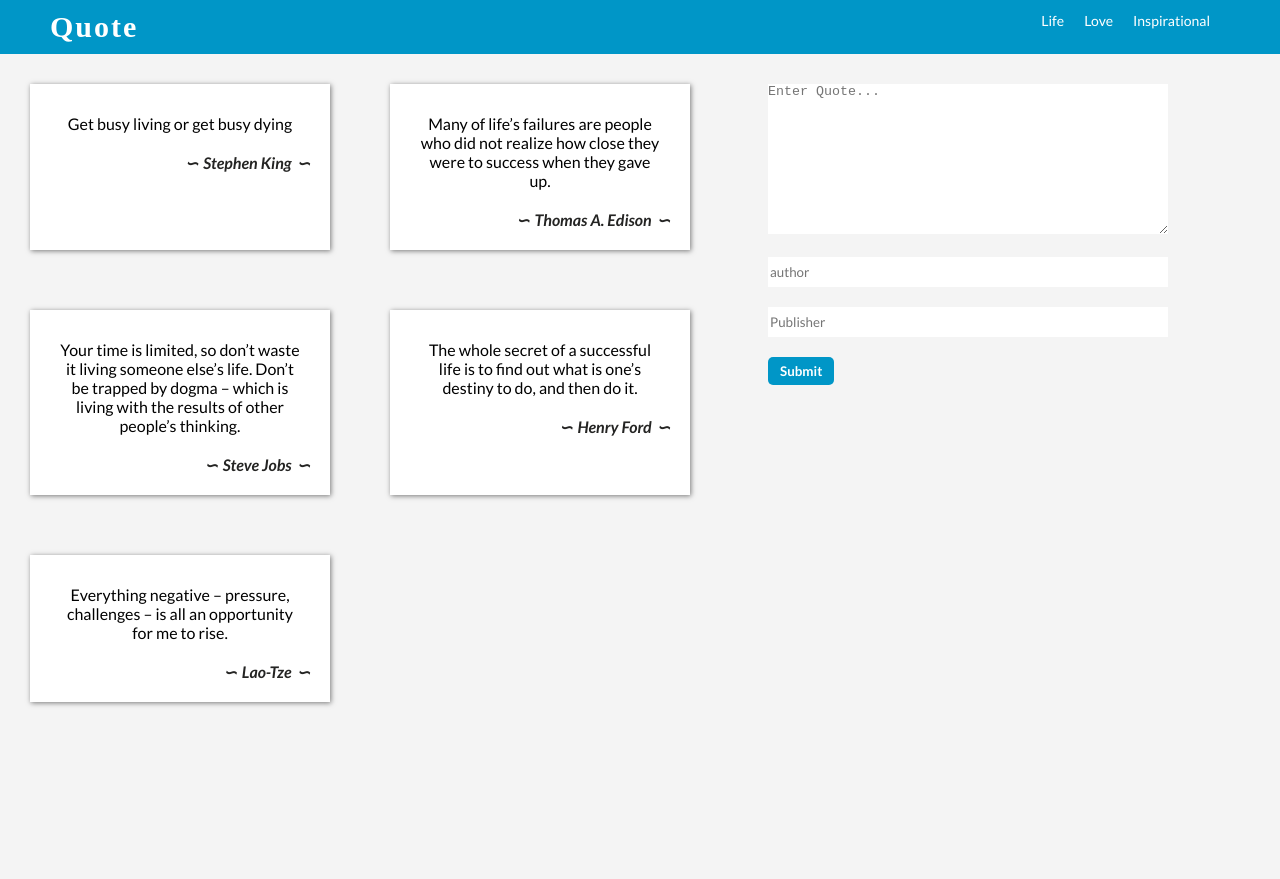
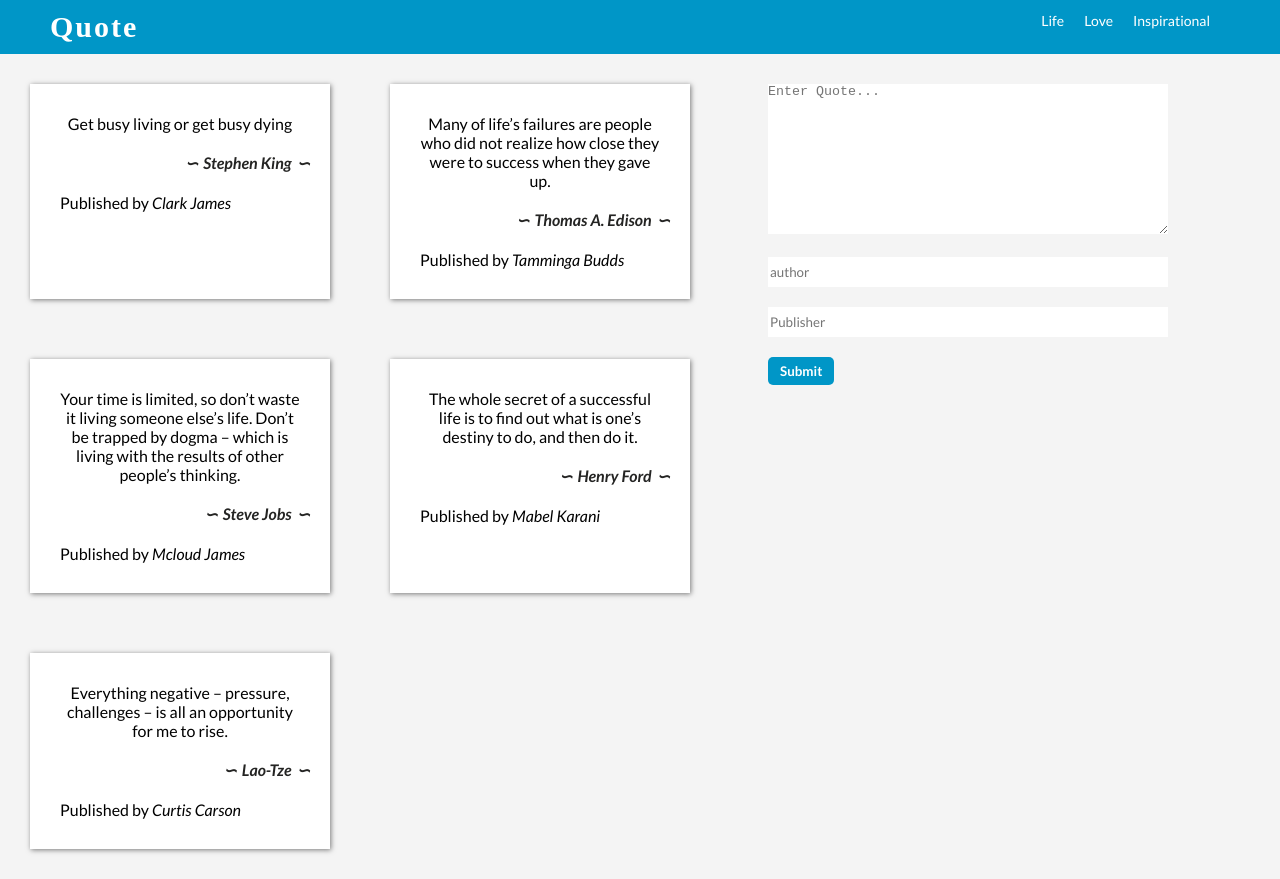
Before and after one commit to tomito26/quote-app, a React (Create React App) app: page / in a window 1280 px wide. Before the commit the page ends 800 px from the top, so only its background shows below. Built offline with nearby package versions, Linux system fonts and the light colour scheme; the HTML template or start-up script is replaced by a standard one; a web font is replaced by a local one.

Commit message:
added a delete function for the quotes and also a delete fontawesome icon and styled and also displayed the publisher name

```diff
--- a/src/App.js
+++ b/src/App.js
@@ -42,10 +42,16 @@ function App() {
     setQuotes(newQuotes)
   }
 
+  const deleteQuote = index =>{
+     const newQuotes = [...quotes];
+     newQuotes.splice(index,1);
+     setQuotes(newQuotes)
+  }
+
   return (
     <div>
       <Header />
-      <Quotes quotes={quotes} addQuote={addQuote}/>
+      <Quotes quotes={quotes} addQuote={addQuote} onDelete={deleteQuote}/>
     </div>
   );
 }
--- a/src/components/Quote.js
+++ b/src/components/Quote.js
@@ -1,11 +1,16 @@
-const Quote = ({ quoteItem }) =>{
+const Quote = ({ quoteItem,index,onDelete }) =>{
     console.log(quoteItem)
+    console.log(index)
     return(
         <blockquote>
             <i class="fas fa-quote-left quote-1"></i>
             <p>{quoteItem.quote}</p>
             <i class="fas fa-quote-right quote-2"></i>
             <footer><span style={{marginRight:"5px"}}>&#8765;</span>{quoteItem.author}<span style={{marginLeft:"5px"}}>&#8765;</span></footer>
+            <div style={{display:"flex",justifyContent:"space-between",marginTop:"10px"}}>
+                <p>Published by <span style={{fontStyle:"italic"}}>{quoteItem.publisher}</span></p>
+                <i class="fas fa-trash" style={{marginTop:"10px",cursor:"pointer"}} onClick={()=>onDelete(index)}></i>
+            </div>
         </blockquote>
     )
 }
--- a/src/components/Quotes.js
+++ b/src/components/Quotes.js
@@ -1,12 +1,12 @@
 import Quote from "./Quote";
 import QuoteForm from "./QuoteForm";
 
-const Quotes = ({ quotes,addQuote }) =>{
+const Quotes = ({ quotes,addQuote,onDelete }) =>{
     console.log(quotes)
     return(
     <div className="display">
         <div className="container">
-            {quotes.map((quoteItem,index)=> <Quote key={index} quoteItem={quoteItem} />)}
+            {quotes.map((quoteItem,index)=> <Quote key={index} quoteItem={quoteItem} index={index} onDelete={onDelete} />)}
         </div>
         <QuoteForm addQuote={addQuote} />
     </div>
```
